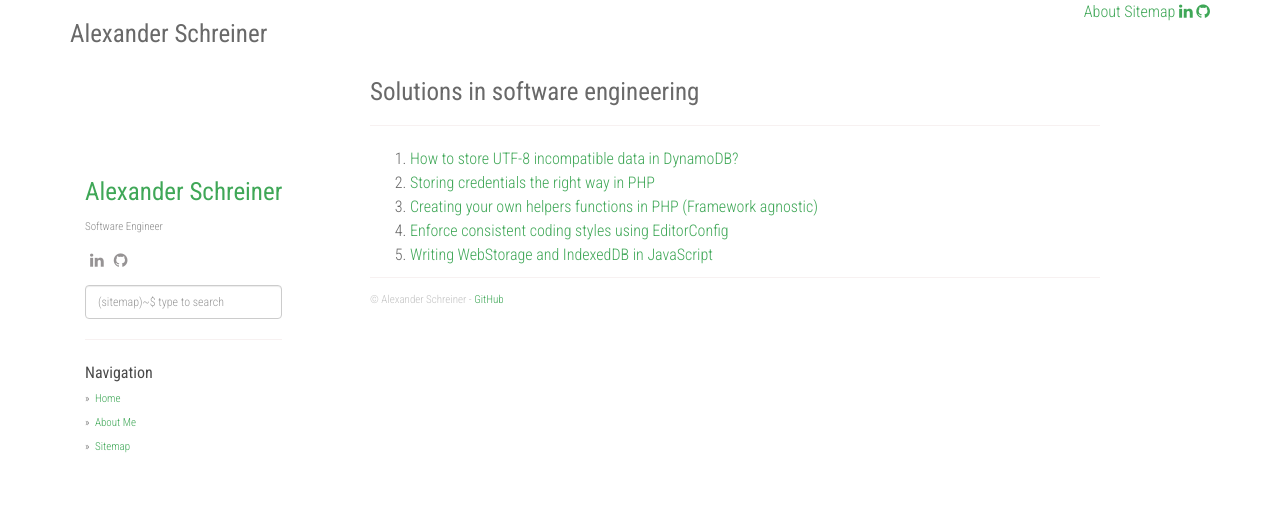
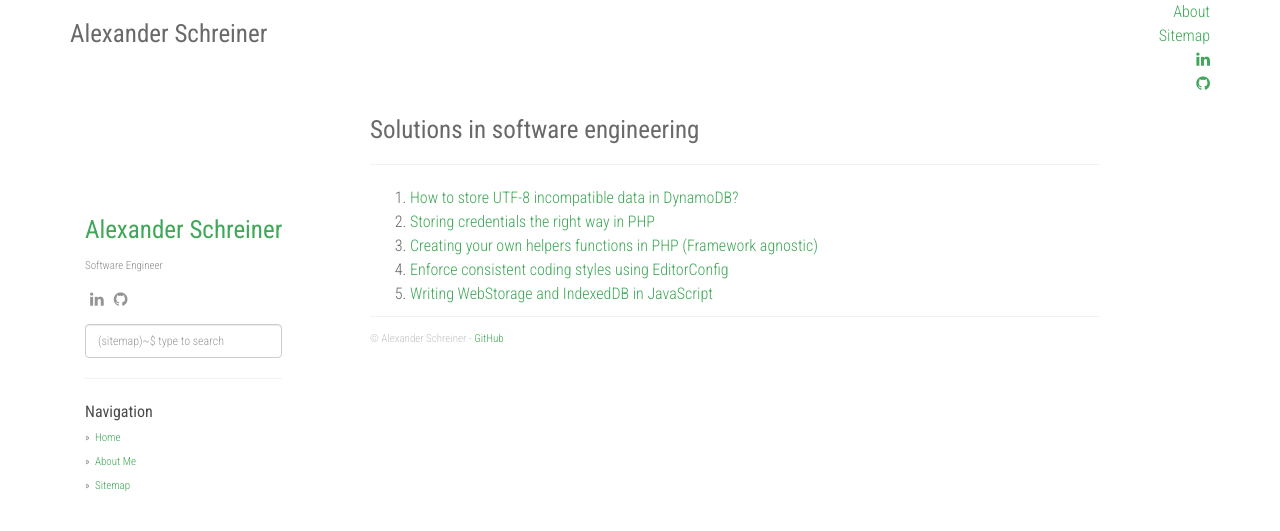
Before and after one commit to alexander-schreiner/alexander-schreiner.github.io, a Jekyll site: the page built from index.html, in a window 1280 px wide. Shown: the top 531 px of the page. Built offline with Jekyll 4.4.1, drawn with Linux system fonts in a browser that asks for light colours; nearby versions of some CDN libraries; the list of posts is cut into pages by our own code.

Commit message:
Update default.html

```diff
--- a/_layouts/default.html
+++ b/_layouts/default.html
@@ -118,18 +118,25 @@ layout: compress
             </div>
 
             <div class="col-md-9 text-right">
+                <div class="nav-items">
+                    <div class="nav-item">
                         <a href="/about">
                             About
                         </a>
-
+                    </div>
+                    <div class="nav-item">
                         <a href="/sitemap.xml">
                             Sitemap
                         </a>
+                    </div>
 
                 {% for link in site.social %}
+                    <div class="nav-item">
                         <a href="{{ link.link }}" target="_blank"><i class="fa {{ link.icon }}"></i></a>
+                    </div>
                 {% endfor %}
 
+                </div>
             </div>
         </div>
 
```
Lines whose indentation alone changed are shown as unchanged.
